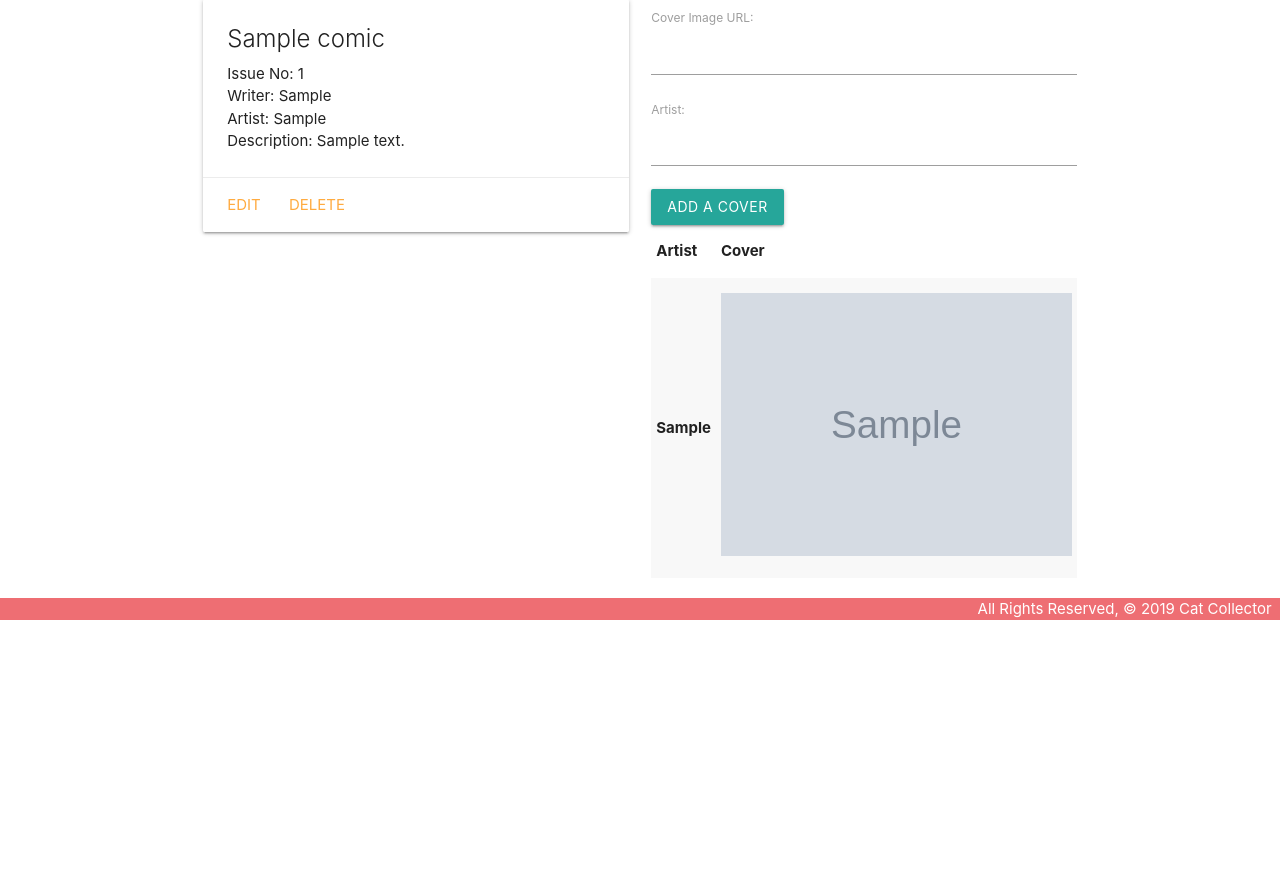
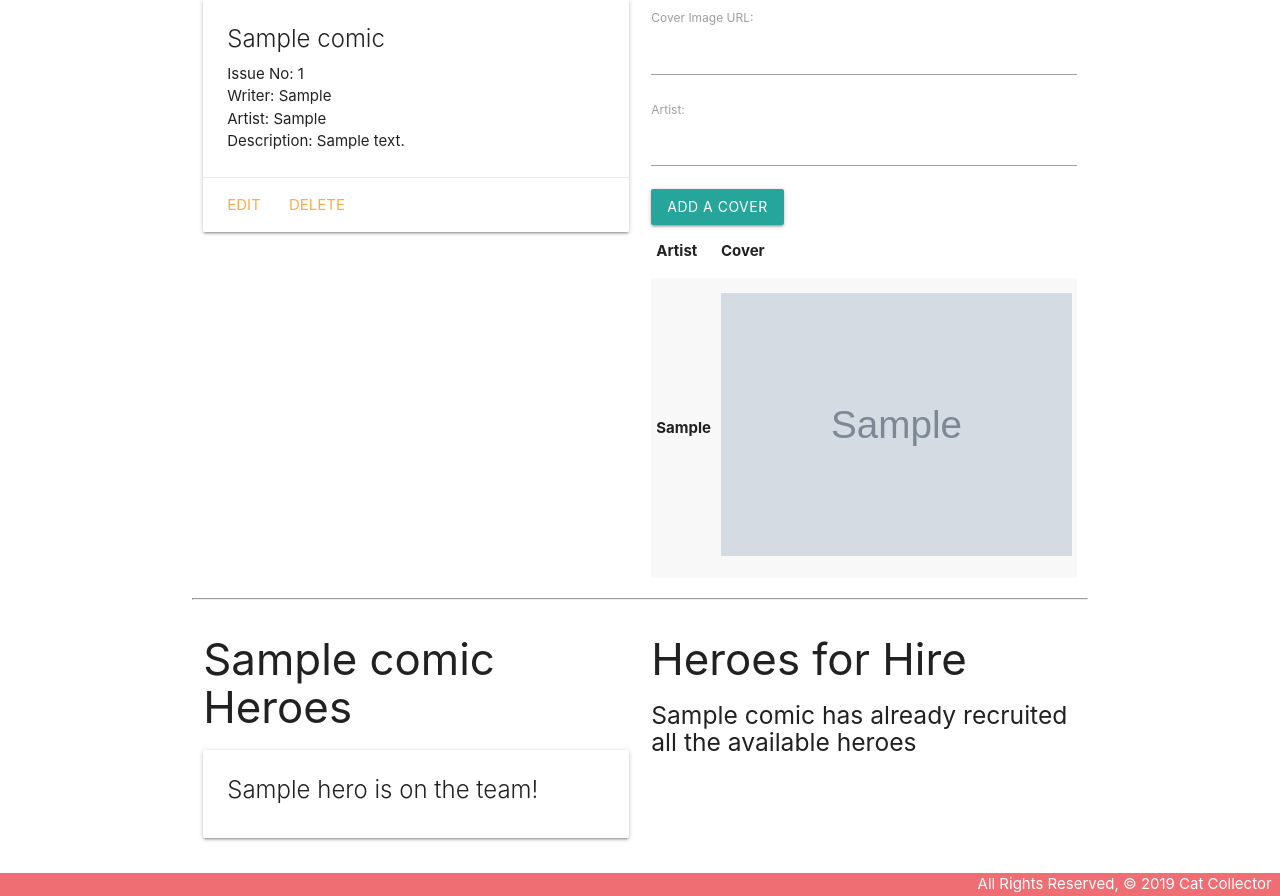
Before and after one commit to jeremydurden/ComicCollector, a Django app: page /comics/1/ in a window 1280 px wide. Shown: the part 209-1105 px from the top of the page. Before the commit the page ends 829 px from the top, so only its background shows below. Run offline with Django 3.2, Linux system fonts and the light colour scheme; tables that the repository leaves empty hold one stand-in row (values such as "Sample post"); grey boxes marked "Sample" are stand-in pictures.

Commit message:
developing M:M relationship

```diff
--- a/main_app/models.py
+++ b/main_app/models.py
@@ -19,6 +19,7 @@ class Comic(models.Model):
     writer = models.CharField('Writer(s)', max_length=100)
     artist = models.CharField('Artist(s)', max_length=100)
     description = models.TextField(max_length=250)
+    heroes = models.ManyToManyField(Hero)
 
     def __str__(self):
         return self.name
--- a/main_app/templates/comics/detail.html
+++ b/main_app/templates/comics/detail.html
@@ -40,5 +40,45 @@
     </table>
   </div>
 </div>
+<hr>
+<div class="row">
+  <div class="col s6">
+    <h3>{{ comic.name }} Heroes</h3>
+    {% if comic.heroes.count %}
+      {% for hero in comic.heroes.all %}
+        <div class="card">
+          <div class="card-content">
+            <span class="card-title">
+              {{ hero.name }}  is on the team!
+            </span>
+          </div>
+        </div>
+      {% endfor %}
+    {% else %}
+      <h5>The world needs heroes!</h5>
+    {% endif %}
+  </div>
+  <div class="col s6">
+    <h3>Heroes for Hire</h3>
+    {% if heroes.count %}
+      {% for hero in heroes.all %}
+        <div class="card">
+          <div class="card-content">
+            <span class="card-title">
+              {{ hero.name }}
+            </span>
+          </div>
+          <div class="card-action">
+            <form action="{% url 'assoc_hero' comic.id hero.id %}" method="post">
+              {% csrf_token %}
+              <button type="submit" class="btn">Join the Team</button>
+            </form>
+          </div>
+        </div>
+      {% endfor %}
+    {% else %}
+      <h5>{{comic.name}} has already recruited all the available heroes</h5>
+    {% endif %}
+  </div>
 
 {% endblock %}
--- a/main_app/urls.py
+++ b/main_app/urls.py
@@ -15,5 +15,6 @@ urlpatterns = [
     path('heroes/create/', views.HeroCreate.as_view(), name='heroes_create'),
     path('heroes/<int:pk>/update/', views.HeroUpdate.as_view(), name='heroes_update'),
     path('heroes/<int:pk>/delete/', views.HeroDelete.as_view(), name='heroes_delete'),
+    path('heroes/<int:comic_id>/assoc_hero/<int:hero_id>/', views.assoc_hero, name='assoc_hero')
 
 ]
--- a/main_app/views.py
+++ b/main_app/views.py
@@ -30,8 +30,10 @@ def comics_index(request):
 
 def comics_detail(request, comic_id):
     comic = Comic.objects.get(id=comic_id)
+    heroes_not_on_the_team = Hero.objects.exclude(id__in = comic.heroes.all().values_list('id'))
     cover_form = CoverForm()
-    return render(request, 'comics/detail.html', { 'comic': comic, 'cover_form': cover_form })
+    return render(request, 'comics/detail.html', { 'comic': comic, 'cover_form': cover_form,
+    'heroes':heroes_not_on_the_team })
 
 def add_cover(request, comic_id):
     # create a ModelForm instance using the date in the request.POST
@@ -42,6 +44,10 @@ def add_cover(request, comic_id):
         new_cover = form.save(commit=False)
         new_cover.comic_id = comic_id
         new_cover.save()
+    return redirect('detail', comic_id=comic_id)
+
+def assoc_hero(request, comic_id, hero_id):
+    Comic.objects.get(id=comic_id).heroes.add(hero_id)
     return redirect('detail', comic_id=comic_id)
 
 class HeroList(ListView):
```
Also changed, not shown: main_app/migrations/0007_comic_heroes.py (added).
